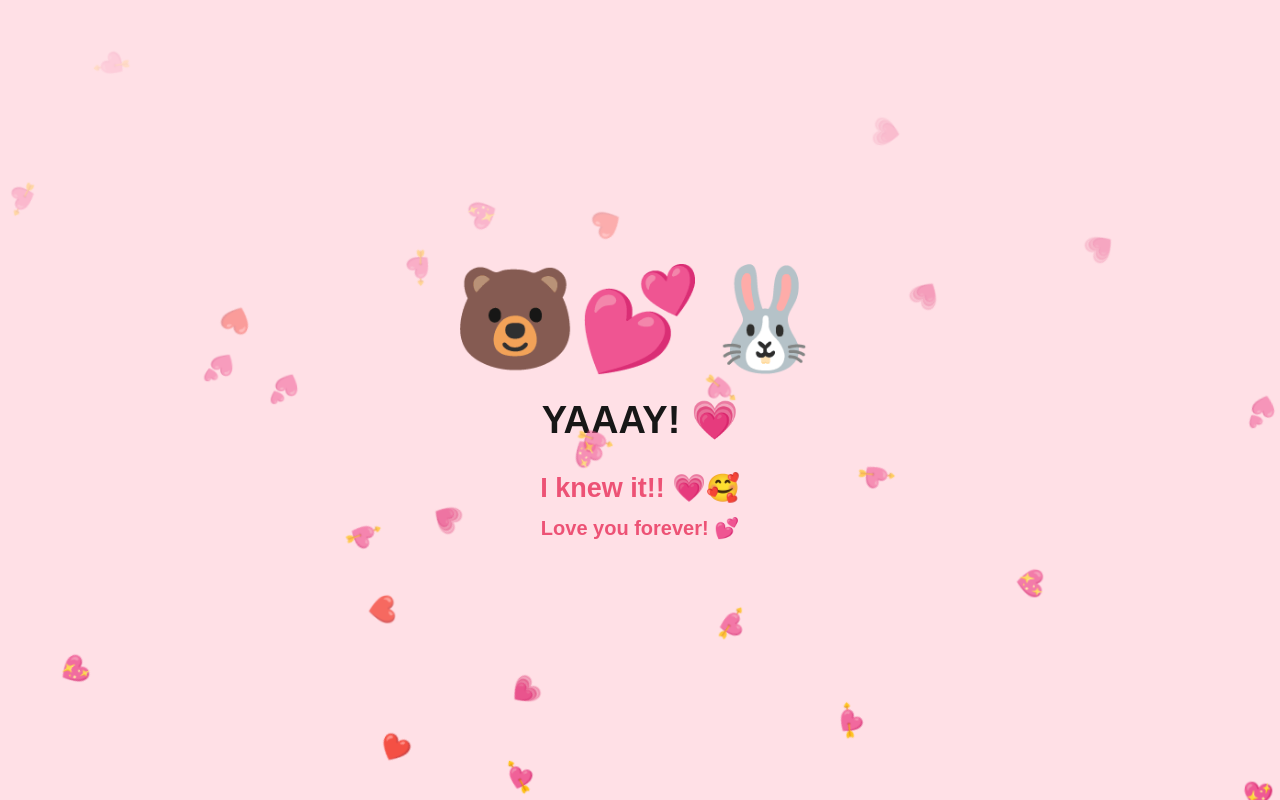
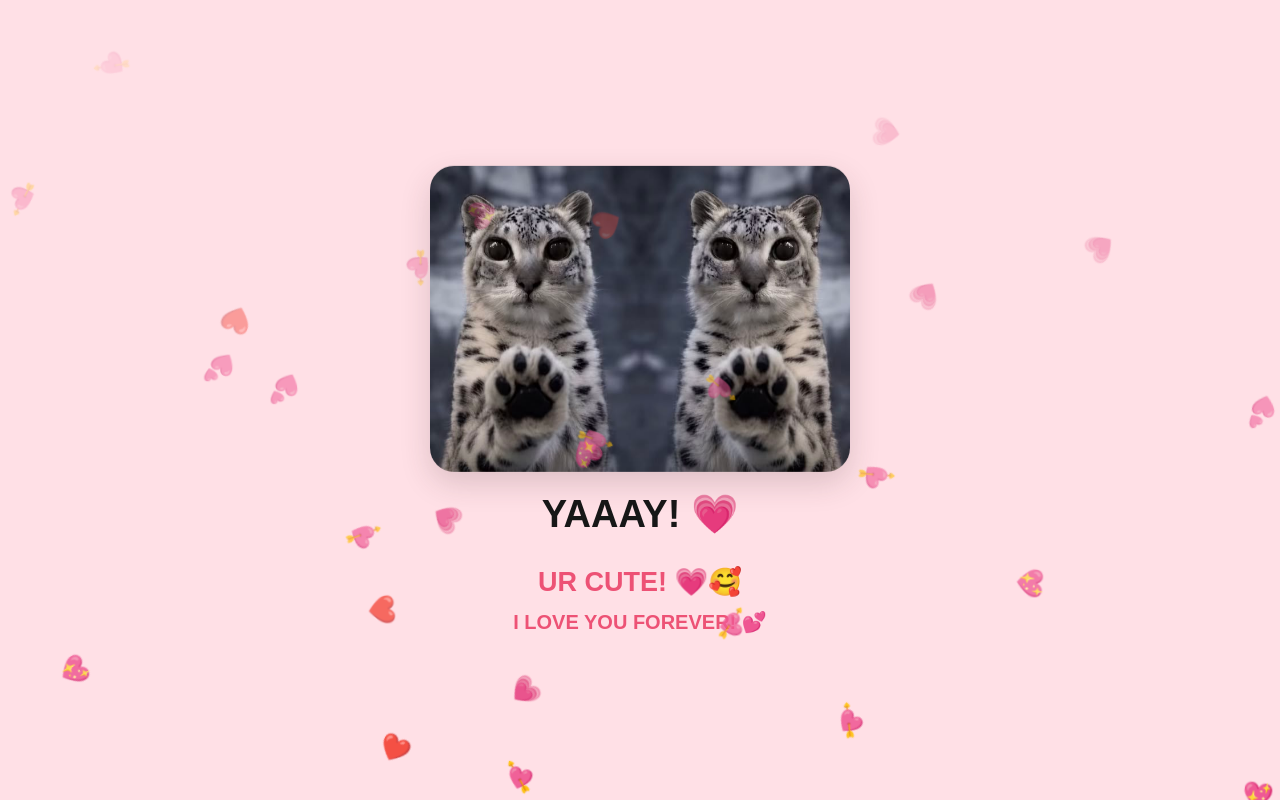
Before and after one commit to envlly/ILY, a plain HTML site: page index.html in a window 1280 px wide. Both pictures are taken after a click on the button "Yes". Drawn offline with Linux system fonts and the light colour scheme.

Commit message:
change image

```diff
--- a/index.html
+++ b/index.html
@@ -4,7 +4,7 @@
 <head>
 <meta charset="UTF-8">
 <meta name="viewport" content="width=device-width, initial-scale=1.0">
-<title>Do you love me?</title>
+<title>Do you love Alicia?</title>
 
 <style>
 * {
@@ -31,9 +31,18 @@ body {
 }
 
 .illustration {
-    font-size: 100px;
     margin-bottom: 20px;
     animation: float 2s infinite ease-in-out;
+}
+
+.illustration img {
+    display: block;
+    width: min(100%, 420px);
+    max-height: 320px;
+    margin: 0 auto;
+    border-radius: 24px;
+    object-fit: cover;
+    box-shadow: 0 12px 30px rgba(64, 44, 52, 0.18);
 }
 
 @keyframes float {
@@ -124,7 +133,9 @@ button {
 
 <div class="container">
 
-    <div class="illustration">🐻💕🐰</div>
+    <div class="illustration">
+        <img src="assets/snow-leopard-mei-mei.jpg" alt="Deux léopards des neiges">
+    </div>
 
     <h1 id="question">Do you love me?</h1>
 
@@ -137,9 +148,9 @@ button {
     </div>
 
     <div id="result">
-        I knew it!! 💗🥰
+        UR CUTE! 💗🥰
         <p style="font-size: 20px; margin-top: 12px;">
-            Love you forever! 💕
+            I LOVE YOU FOREVER! 💕
         </p>
     </div>
 
```
Also changed, not shown: assets/snow-leopard-mei-mei.jpg (added).
